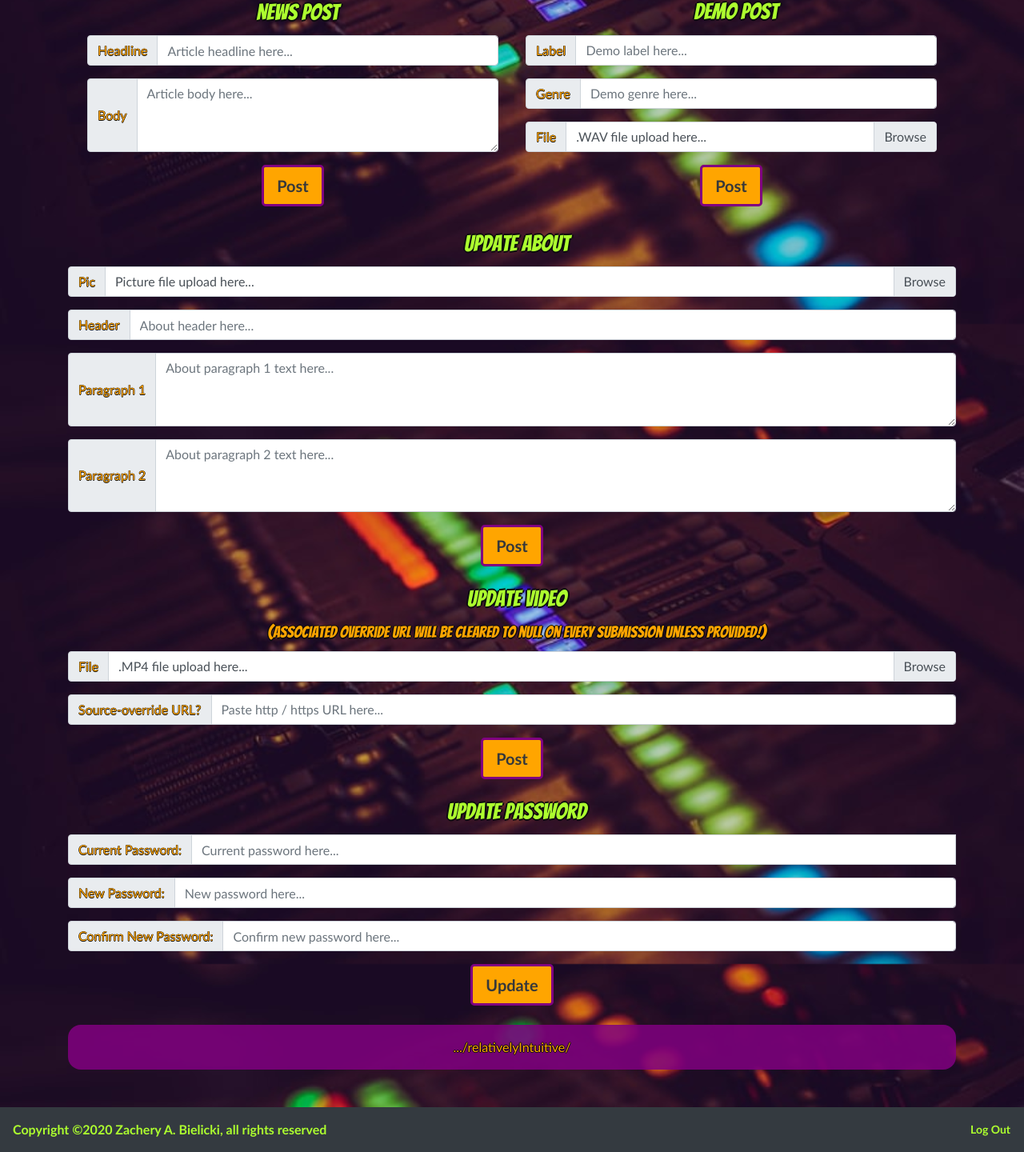
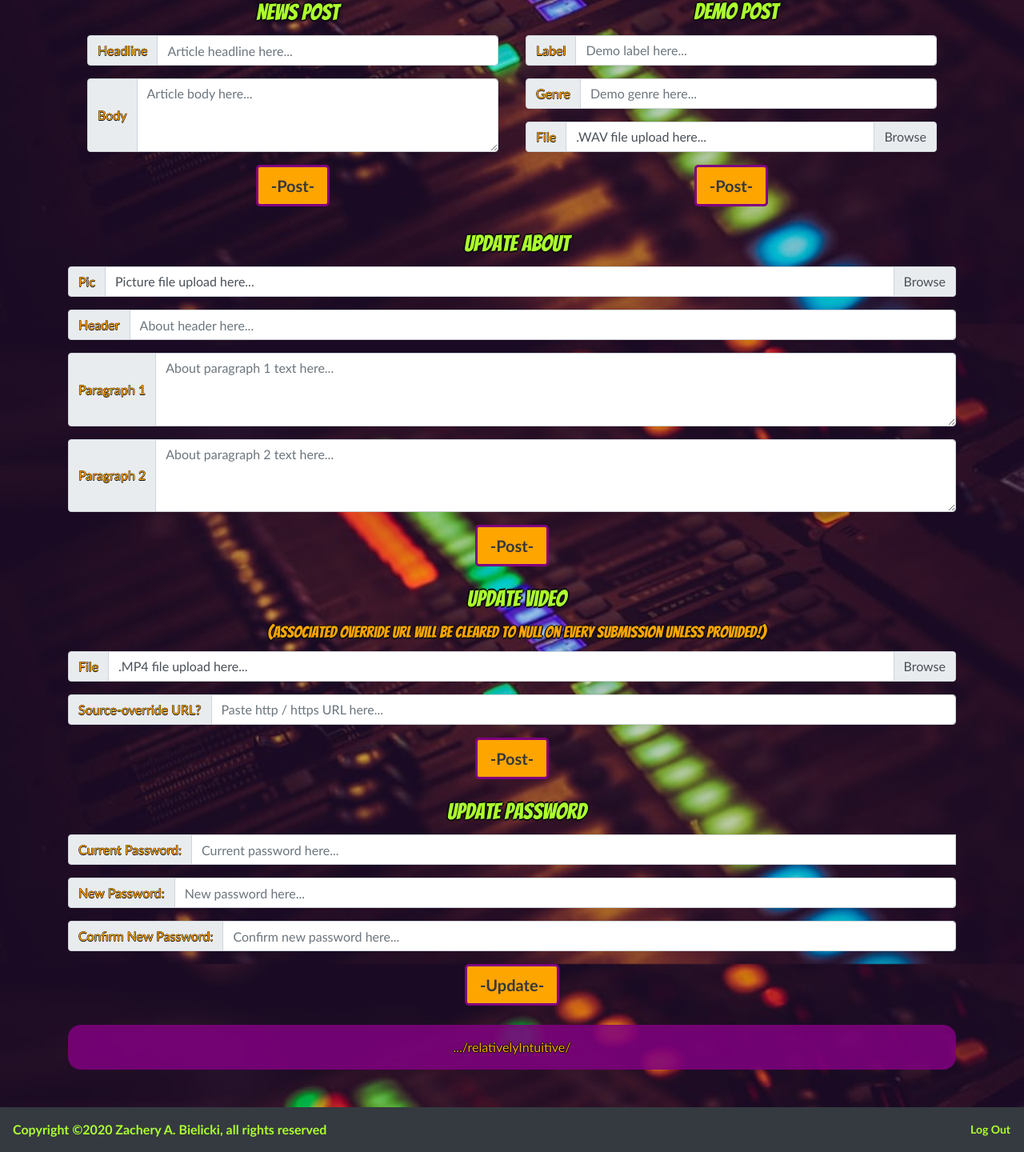
Before and after one commit to relativelyIntuitive/ZeeboVO, a Django app: template zvo_app/templates/admin.html in a window 1280 px wide. Shown: the part 395-1835 px from the top of the page at 80% size. Run offline with Django 3.2, Linux system fonts and the light colour scheme; the template is opened without the code that fills it, so the values that code supplies are empty.

Commit message:
~btn consistency tweaks

```diff
--- a/zvo_app/templates/admin.html
+++ b/zvo_app/templates/admin.html
@@ -173,7 +173,7 @@
                             <div class="row">
                                 <div class="col"></div>
                                 <div class="col">
-                                    <button type="submit" class="btn-primary btn-lg"> Post </button>
+                                    <button type="submit" class="btn-primary btn-lg"> -Post- </button>
                                 </div>
                                 <div class="col"></div>
                             </div>
@@ -226,7 +226,7 @@
                             <div class="row">
                                 <div class="col"></div>
                                 <div class="col">
-                                    <button type="submit" class="btn-primary btn-lg"> Post </button>
+                                    <button type="submit" class="btn-primary btn-lg"> -Post- </button>
                                 </div>
                                 <div class="col"></div>
                             </div>
@@ -295,7 +295,7 @@
                         <div class="row">
                             <div class="col"></div>
                             <div class="col">
-                                <button type="submit" class="btn-primary btn-lg"> Post </button>
+                                <button type="submit" class="btn-primary btn-lg"> -Post- </button>
                             </div>
                             <div class="col"></div>
                         </div>
@@ -342,7 +342,7 @@
                         <div class="row">
                             <div class="col"></div>
                             <div class="col">
-                                <button type="submit" class="btn-primary btn-lg"> Post </button>
+                                <button type="submit" class="btn-primary btn-lg"> -Post- </button>
                             </div>
                             <div class="col"></div>
                         </div>
@@ -394,7 +394,7 @@
                         <div class="row">
                             <div class="col"></div>
                             <div class="col">
-                                <button type="submit" class="btn-primary btn-lg"> Update </button>
+                                <button type="submit" class="btn-primary btn-lg"> -Update- </button>
                             </div>
                             <div class="col"></div>
                         </div>
--- a/zvo_app/templates/bookings.html
+++ b/zvo_app/templates/bookings.html
@@ -166,7 +166,7 @@
                             <div class="row">
                                 <div class="col"></div>
                                 <div class="col">
-                                    <button type="submit" class="btn-primary btn-lg"> Submit </button>
+                                    <button type="submit" class="btn-primary btn-lg"> -Submit- </button>
                                 </div>
                                 <div class="col"></div>
                             </div>
--- a/zvo_app/templates/login.html
+++ b/zvo_app/templates/login.html
@@ -114,7 +114,7 @@
                         <div class="row">
                             <div class="col"></div>
                             <div class="col">
-                                <button type="submit" class="btn-primary btn-lg"> Submit </button>
+                                <button type="submit" class="btn-primary btn-lg"> -Submit- </button>
                             </div>
                             <div class="col"></div>
                         </div>
```
